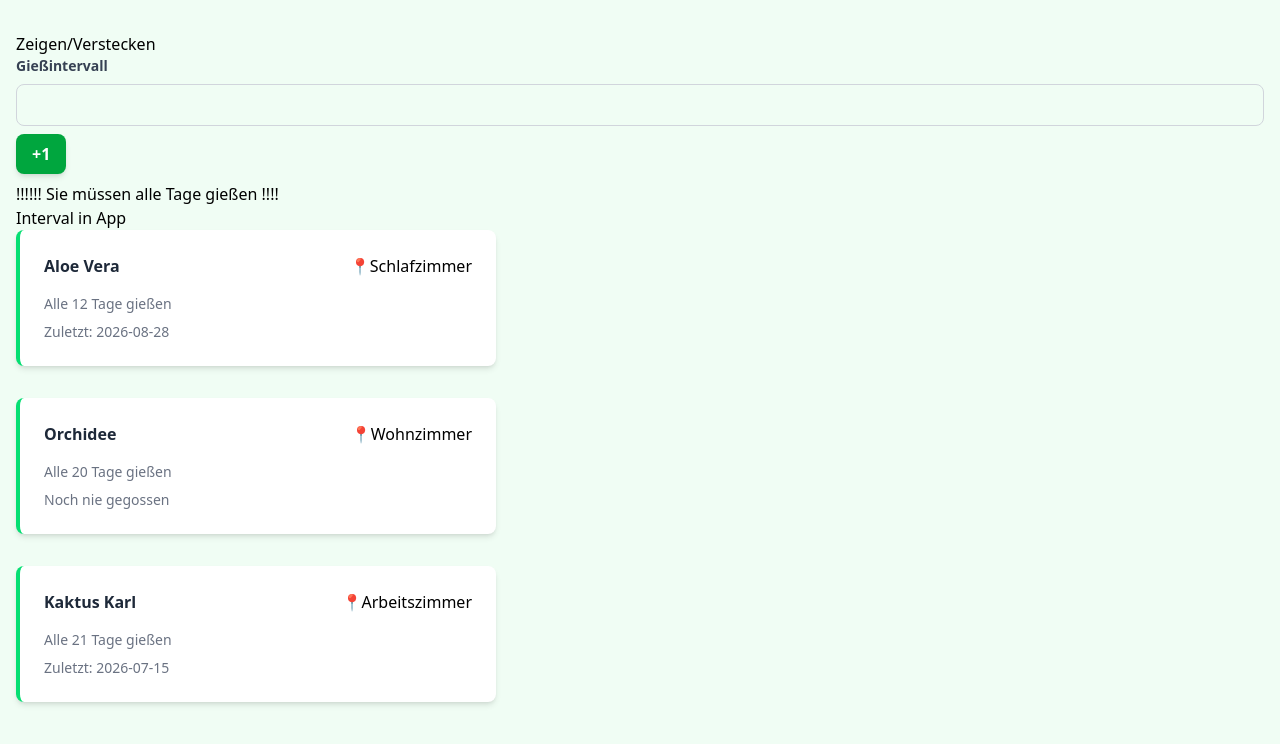
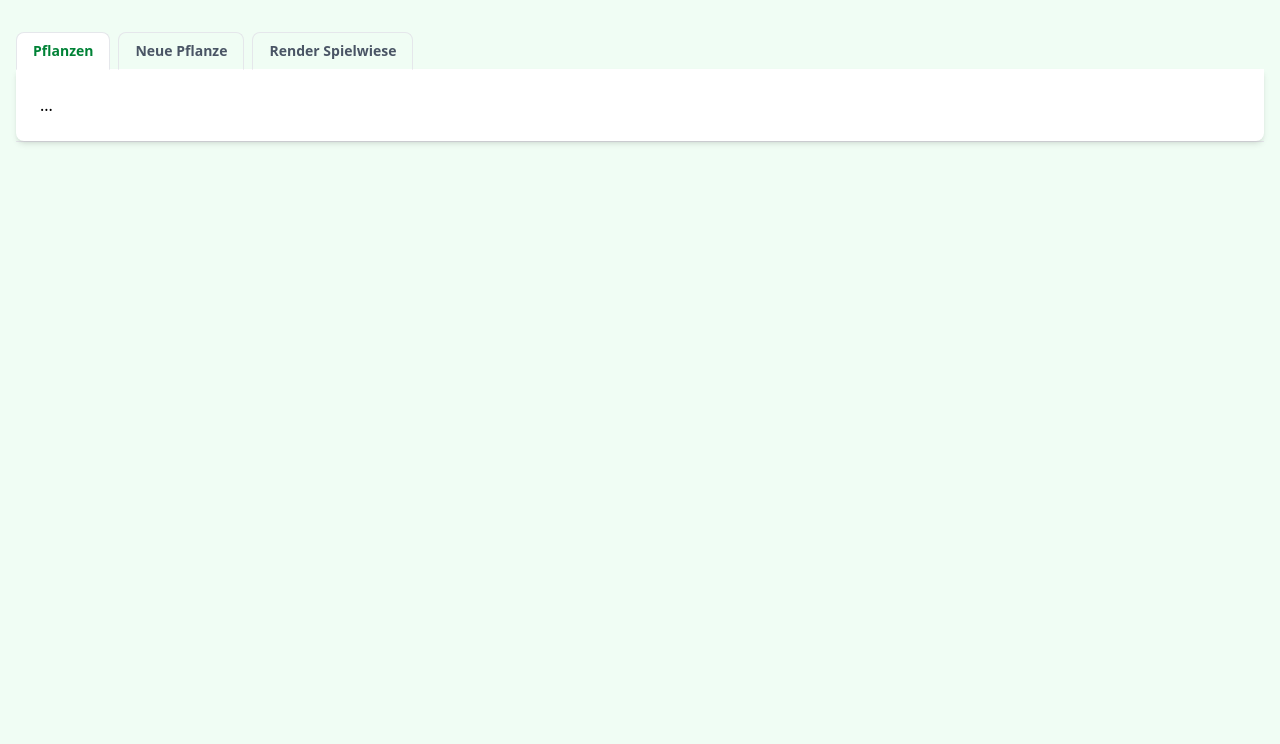
Before and after one commit to nilshartmann-workshops/2026-09-01-react, a React (Vite) app in the folder workspace/: page / in a window 1280 px wide. Shown: the top 744 px of the page. Built offline with nearby package versions, Linux system fonts and the light colour scheme.

Commit message:
Render-Verhalten

```diff
--- a/workspace/src/components/App.tsx
+++ b/workspace/src/components/App.tsx
@@ -1,62 +1,50 @@
-import PlantCard from "./PlantCard.tsx";
-import { Plant } from "../types.ts";
+import { useState } from "react";
+import { Panel, Tab, TabBar } from "./TabBar.tsx";
 import PlantCardList from "./PlantCardList.tsx";
-import IntervalSelector from "./IntervalSelector.tsx";
-import { useState } from "react";
+import PlantForm from "./PlantForm.tsx";
+import RenderSpielwiese from "../spielwiese/RenderSpielwiese.tsx";
 
 export default function App() {
-
-//  const allPlants: Array<Plant> = [
-  const allPlants: Plant[] = [
-    {
-      id: "1",
-      name: "Aloe Vera",
-      location: "Schlafzimmer",
-      wateringInterval: 12,
-      lastWatered: "2026-08-28",
-    },
-    {
-      id: "2",
-      name: "Orchidee",
-      location: "Wohnzimmer",
-      wateringInterval: 20,
-    },
-    {
-      id: "3",
-      name: "Kaktus Karl",
-      location: "Arbeitszimmer",
-      wateringInterval: 21,
-      lastWatered: "2026-07-15",
-    },
-  ];
-  const [visible, setVisible] = useState(true)
-  const [interval, setInterval] = useState<number|undefined>();
-
-
-
-  // var s = ""; // Java!
-  // s = null;  // Java!
-
-  // Type inference TypeScript
-  let s: string|null  = "";
-  s = "...";
-  s = null;
-
+  const [activeTabId, setActiveTabId] = useState("list");
 
 
   return (
     <div className={"AppContainer"}>
-      <button onClick={() => setVisible(!visible)}>Zeigen/Verstecken</button>
+      <TabBar>
+        <Tab
+          tabId={"list"}
+          activeTabId={activeTabId}
+          onTabChange={setActiveTabId}
+        >
+          Pflanzen
+        </Tab>
+        <Tab
+          tabId={"form"}
+          activeTabId={activeTabId}
+          onTabChange={setActiveTabId}
+        >
+          Neue Pflanze
+        </Tab>
 
-      {visible && <IntervalSelector interval={interval} onIntervalChange={setInterval}/>  }
+        <Tab
+          tabId={"render"}
+          activeTabId={activeTabId}
+          onTabChange={setActiveTabId}
+        >
+          Render Spielwiese
+        </Tab>
 
-      <p>Interval in App {interval}</p>
 
-      <PlantCardList plants={allPlants} />
-      {/*<PlantCard plant={*/}
-      {/*  {id: "1", name: "Rose (Schatten)", location: "Küche", lastWatered: "2026-08-31", wateringInterval: 5}*/}
-      {/*} />*/}
-      {/*<PlantCard name={"Rose (Sonne)"} location={"Küche"} wateringInterval={1} />*/}
+        <Panel tabId={"list"} activeTabId={activeTabId}>
+...
+        </Panel>
+        <Panel tabId={"form"} activeTabId={activeTabId}>
+          <PlantForm />
+        </Panel>
+        <Panel tabId={"render"} activeTabId={activeTabId}>
+          <RenderSpielwiese />
+        </Panel>
+      </TabBar>
     </div>
   );
 }
--- a/workspace/src/spielwiese/Child.tsx
+++ b/workspace/src/spielwiese/Child.tsx
@@ -7,29 +7,16 @@
  * jeden einzelnen Render sehen. Deshalb die Ausnahme, und deshalb nur für
  * diese eine Datei.
  */
-import { useRef } from "react";
+import { memo, useRef } from "react";
 
 type ChildProps = {
-  /** Unterscheidet dieses Kind in der Anzeige und auf der Konsole */
   name: string;
-  /** Wird angezeigt, mehr passiert damit nicht */
   value: number;
+  tags: string[]
+  onCounterClick: () => void
 };
 
-/**
- * Zeigt einen Wert an und zählt mit, wie oft es gerendert wurde. Mehr macht
- * dieses Kind nicht; es geht nur darum, das Rendern sichtbar zu machen.
- *
- * ⚠️ Diese Datei ist fertig, du musst hier nichts implementieren. Wir schauen
- *    sie uns später gemeinsam an.
- */
-export default function Child({ name, value }: ChildProps) {
-  // Der Render-Zähler. `useRef` ist eine Kiste, die das Rendern überlebt:
-  // Was du hineinlegst, ist beim nächsten Render noch da. Anders als bei
-  // `useState` löst das Ändern von `renderCount.current` aber *kein* neues
-  // Rendern aus, und genau deshalb nehmen wir hier ein Ref. Mit `useState`
-  // hättest du an dieser Stelle eine Endlosschleife gebaut: rendern, State
-  // setzen, wieder rendern, ...
+const Child = memo(function Child({ name, value, onCounterClick, tags }: ChildProps) {
   const renderCount = useRef(0);
   renderCount.current++;
 
@@ -38,8 +25,12 @@ export default function Child({ name, value }: ChildProps) {
   return (
     <div className={"space-y-2 rounded-lg bg-white p-4 shadow-md"}>
       <h3 className={"font-semibold"}>{name}</h3>
+      <div>Tags: {tags.length}</div>
       <div className={"text-sm text-gray-600"}>value: {value}</div>
       <div className={"RenderCounter"}>{renderCount.current}× gerendert</div>
+      <button className={"primary"} onClick={() => onCounterClick()}>Reset!</button>
     </div>
   );
-}
+})
+
+export {Child}
--- a/workspace/src/spielwiese/RenderSpielwiese.tsx
+++ b/workspace/src/spielwiese/RenderSpielwiese.tsx
@@ -1,6 +1,6 @@
 import { useCallback, useMemo, useState } from "react";
 
-import Child from "./Child.tsx";
+import {Child} from "./Child.tsx";
 import MemoChild from "./MemoChild.tsx";
 
 /**
@@ -18,21 +18,31 @@ import MemoChild from "./MemoChild.tsx";
  * ⚠️ Diese Datei ist fertig, du musst hier nichts implementieren. Wir schauen
  *    sie uns später gemeinsam an.
  */
-export default function RenderSpielwiese() {
+
+type RenderSpielwieseProps = {
+  allTags?: string[]
+}
+export default function RenderSpielwiese(props: RenderSpielwieseProps) {
   const [counter, setCounter] = useState(0);
-  const [text, setText] = useState("");
+  const [text, setText] = useState("Abc");
 
-  // Ohne useCallback entstünde hier bei *jedem* Render eine neue Funktion. Sie
-  // täte dasselbe, wäre aber eine andere Referenz, und damit wäre das memo()
-  // im MemoChild wirkungslos. Zum Ausprobieren: die Zeile darunter
-  // einkommentieren und die useCallback-Variante auskommentieren.
-  const handleReset = useCallback(() => setCounter(0), []);
-  // const handleReset = () => setCounter(0);
+  const a = 42;
 
-  // Dasselbe für ein Array: Ein Array-Literal ist bei jedem Render ein neues
-  // Objekt, auch wenn derselbe Inhalt drinsteht.
-  const tags = useMemo(() => ["Zimmerpflanze", "pflegeleicht"], []);
-  // const tags = ["Zimmerpflanze", "pflegeleicht"];
+  const tags = props.allTags !== undefined ? props.allTags : []
+  // function handleCounterClick() {
+  //   setCounter(0)
+  // }
+
+
+  const handleCounterClick = useCallback(
+    function handleCounterClick() {
+      setCounter(0)
+      console.log(text);
+    },
+    [text]
+  )
+
+
 
   return (
     <div className={"space-y-4"}>
@@ -46,18 +56,8 @@ export default function RenderSpielwiese() {
       </div>
 
       <div className={"flex gap-x-4"}>
-        {/* Kind A bekommt bei jedem Klick auf den Zähler einen neuen Wert... */}
-        <Child name={"Kind A"} value={counter} />
-        {/* ...Kind B dagegen immer denselben. Was heißt das fürs Rendern? */}
-        <Child name={"Kind B"} value={42} />
-        {/* ...und das Memo-Kind ist in memo() eingepackt: Seine Properties
-            ändern sich nie, also rendert es auch nicht mit. */}
-        <MemoChild
-          name={"Memo-Kind"}
-          value={42}
-          onReset={handleReset}
-          tags={tags}
-        />
+        <Child tags={tags} name={"Kind A"} value={counter} onCounterClick={handleCounterClick}/>
+        <Child tags={tags} name={"Kind B"} value={a} onCounterClick={handleCounterClick}/>
       </div>
     </div>
   );
```
